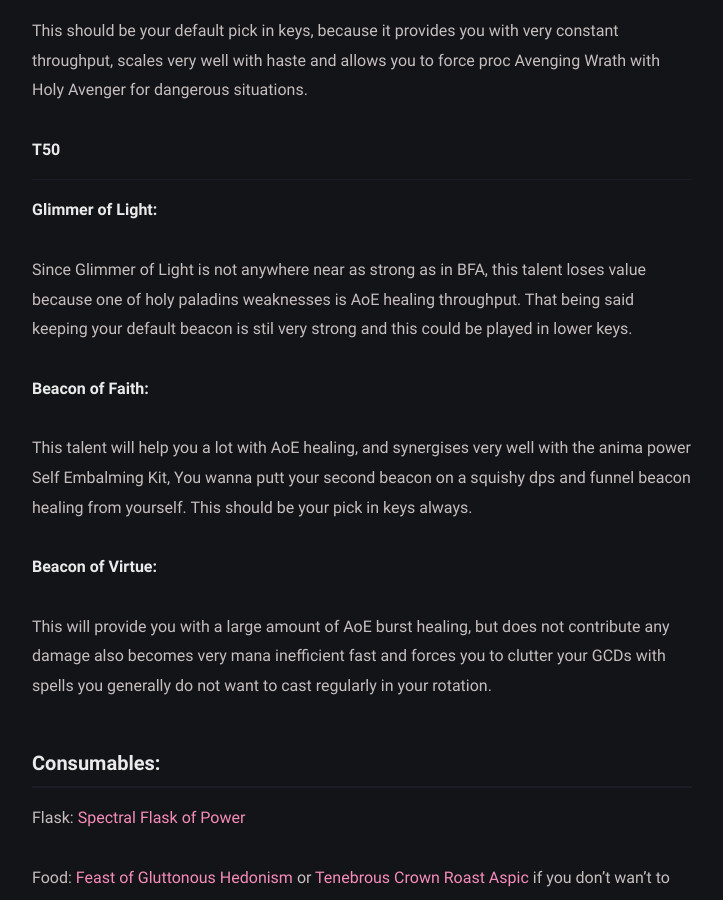
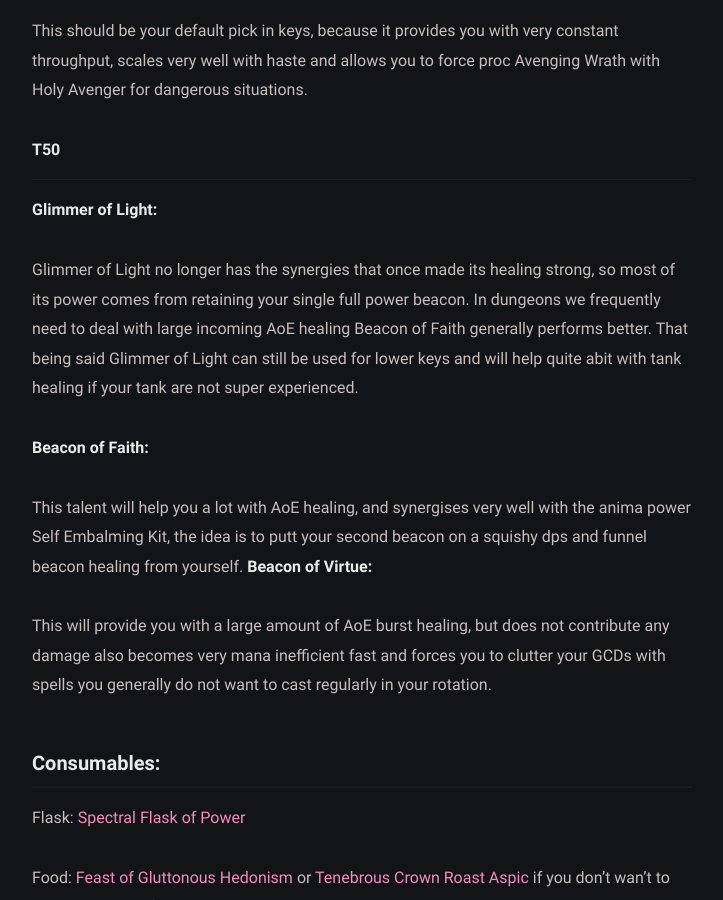
Before and after one commit to BetterThanWowhead/BetterThanWowhead.github.io, a Jekyll site: the page built from pages/M+/talents.md, in a window 1280 px wide and 900 px high, scrolled down 3330 px. Shown: the whole window, without its empty margins (278-1001 px from the left). Built offline with Jekyll 4.4.1, drawn with Linux system fonts in a browser that asks for light colours; a script that is not in the unit is left out.

Commit message:
Update talents.md

```diff
--- a/pages/M+/talents.md
+++ b/pages/M+/talents.md
@@ -182,13 +182,12 @@
 
 **Glimmer of Light:**
 
-Since Glimmer of Light is not anywhere near as strong as in BFA, this talent loses value because one of holy paladins weaknesses is AoE healing throughput. That being said keeping your default beacon is stil very strong and this could be played in lower keys.
+Glimmer of Light no longer has the synergies that once made its healing strong, so most of its power comes from retaining your single full power beacon. In dungeons we frequently need to deal with large incoming AoE healing Beacon of Faith generally performs better. That being said Glimmer of Light can still be used for lower keys and will help quite abit with tank healing if your tank are not super experienced.
 
 
 **Beacon of Faith:**
 
-This talent will help you a lot with AoE healing, and synergises very well with the anima power Self Embalming Kit, You wanna putt your second beacon on a squishy dps and funnel beacon healing from yourself. This should be your pick in keys always.
-
+This talent will help you a lot with AoE healing, and synergises very well with the anima power Self Embalming Kit, the idea is to putt your second beacon on a squishy dps and funnel beacon healing from yourself.
 **Beacon of Virtue:**
 
 This will provide you with a large amount of AoE burst healing, but does not contribute any damage also becomes very mana inefficient fast and forces you to clutter your GCDs with spells you generally do not want to cast regularly in your rotation.
```
